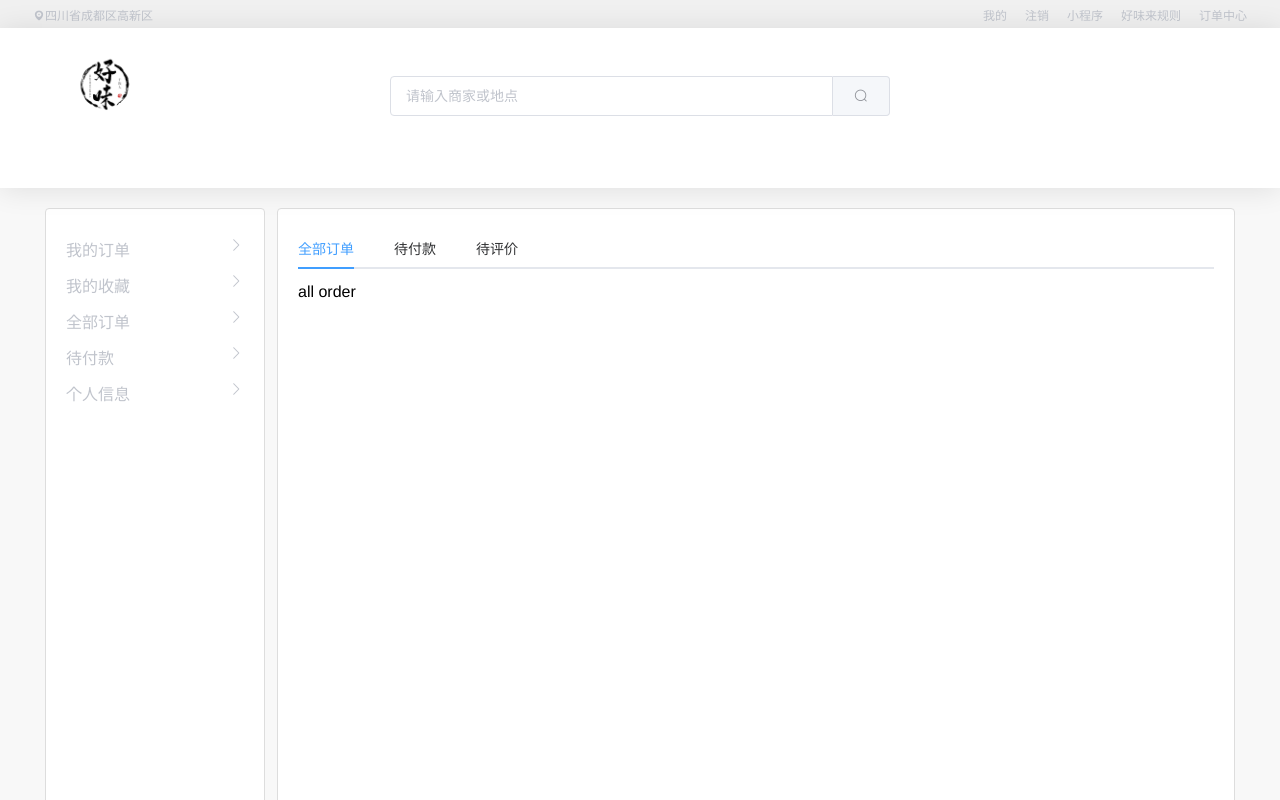
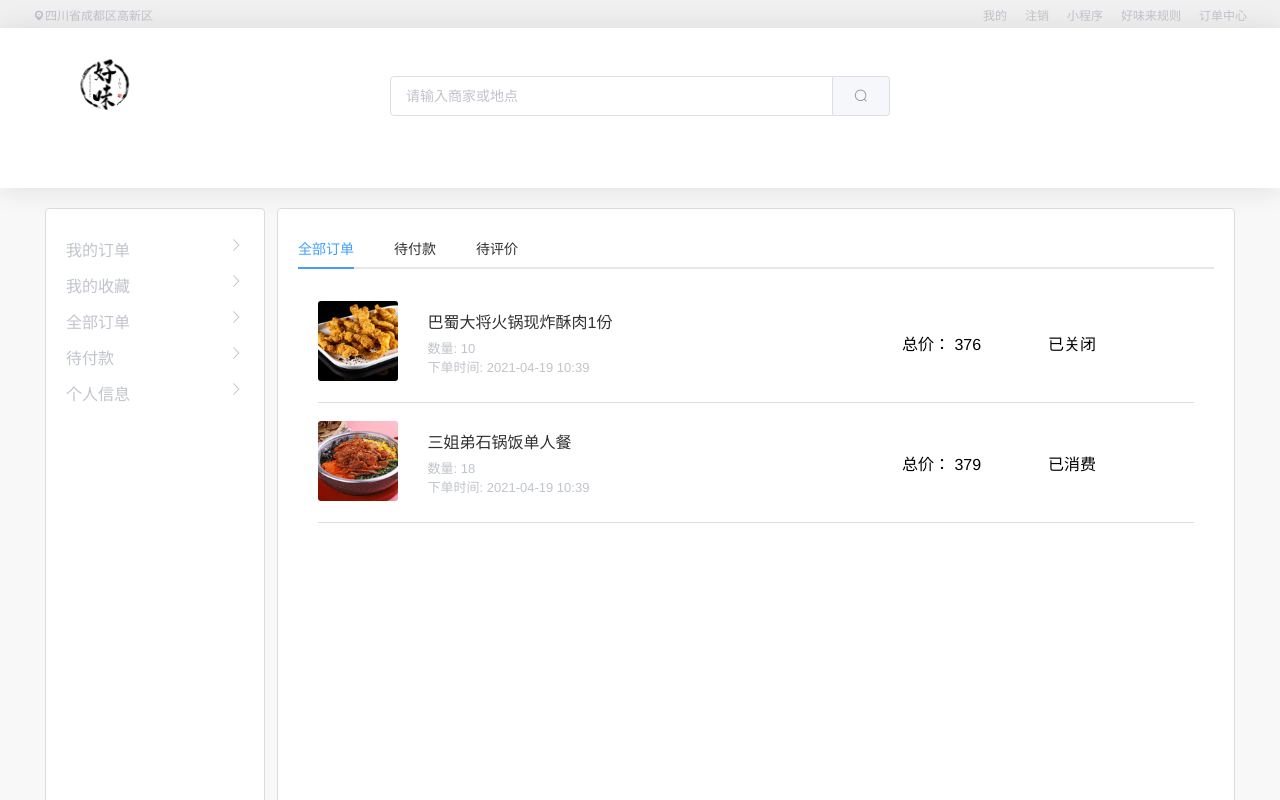
Before and after one commit to idabaicai/food, a Vue app: page /#/user/1 in a window 1280 px wide. Shown: the top 800 px of the page. Built offline with nearby package versions, Linux system fonts and the light colour scheme; sample sign-in values are in the browser's storage.

Commit message:
全部订单页面渲染

```diff
--- a/src/views/home/FoodMain.vue
+++ b/src/views/home/FoodMain.vue
@@ -57,8 +57,10 @@
           <div class="mine-box">
             <el-row>
               <el-col :span="8">
-                <span class="iconfont icon-xinzengtubiao-19"></span>
-                <a class="item info-text">我的订单</a>
+                <div @click="handleMyOrder">
+                  <span class="iconfont icon-xinzengtubiao-19"></span>
+                  <a class="item info-text" href="#">我的订单</a>
+                </div>
               </el-col>
               <el-col :span="8">
                 <span class="iconfont icon-coupon"></span>
@@ -68,14 +70,6 @@
                 <span class="iconfont icon-shoucang1"></span>
                 <a class="item info-text">收藏</a>
               </el-col>
-              <!-- <el-col :span="8">
-                <span class="iconfont icon-iconfontdizhi"></span>
-                <a class="item info-text">收获地址</a>
-              </el-col>
-              <el-col :span="8">
-                <span class="iconfont icon-iconfontdizhi"></span>
-                <a class="item info-text">收获地址</a>
-              </el-col> -->
             </el-row>
           </div>
         </div>
@@ -138,7 +132,13 @@ export default {
           delay: 3000
         }
       })
-      console.log(swiper)
+      if (!swiper) {
+        console.log('swiper init error')
+      }
+    },
+    // 去个人中心
+    handleMyOrder () {
+      this.$router.push({ path: `user/${localStorage.getItem('uid')}` })
     }
   },
   computed: {
--- a/src/views/user/components/order/components/AllOrder.vue
+++ b/src/views/user/components/order/components/AllOrder.vue
@@ -1,5 +1,77 @@
 <template>
-  <div>
-   all order
+  <div class="container">
+   <div class="item" v-for="item in orderList" :key="item.id">
+     <el-row>
+       <el-col :span="3">
+         <img :src="item.img_path" :alt="item.name">
+       </el-col>
+       <el-col :span="13">
+         <div class="info">
+           <div class="name"> {{ item.name }} </div>
+           <div class="number info-text"> 数量: {{ item.number }} </div>
+           <div class="date info-text"> 下单时间: {{ item.orderDate }} </div>
+         </div>
+       </el-col>
+       <el-col :span="4">
+         <span class="total-price">总价： {{ item.totalPrice }} </span>
+       </el-col>
+       <el-col :span="4">
+         {{ item.desc }}
+       </el-col>
+     </el-row>
+   </div>
   </div>
 </template>
+<script>
+export default {
+  name: 'AllOrder',
+  data () {
+    return {
+      orderList: [
+        {
+          id: 1,
+          name: '巴蜀大将火锅现炸酥肉1份',
+          img_path: require('../../../../../assets/order/item1.jpg'),
+          orderDate: '2021-04-19 10:39',
+          number: 10,
+          totalPrice: 376,
+          desc: '已关闭'
+        },
+        {
+          id: 2,
+          name: '三姐弟石锅饭单人餐',
+          img_path: require('../../../../../assets/order/item2.jpg'),
+          orderDate: '2021-04-19 10:39',
+          number: 18,
+          totalPrice: 379,
+          desc: '已消费'
+        }
+      ]
+    }
+  }
+}
+</script>
+<style lang="less" scoped>
+  .container {
+    .el-row {
+      display: flex;
+      align-items: center;
+      height: 120px;
+      border-bottom: 1px solid #ddd;
+    }
+    img {
+      width: 80px;
+      height: 80px;
+      border-radius: 3px;
+    }
+    .info {
+      .name {
+        color: #303133;
+        margin-bottom: 5px;
+      }
+      .date, .number {
+        font-size: 13px;
+      }
+    }
+  }
+</style>
```
Also changed, not shown: src/assets/order/item1.jpg (added), src/assets/order/item2.jpg (added).
